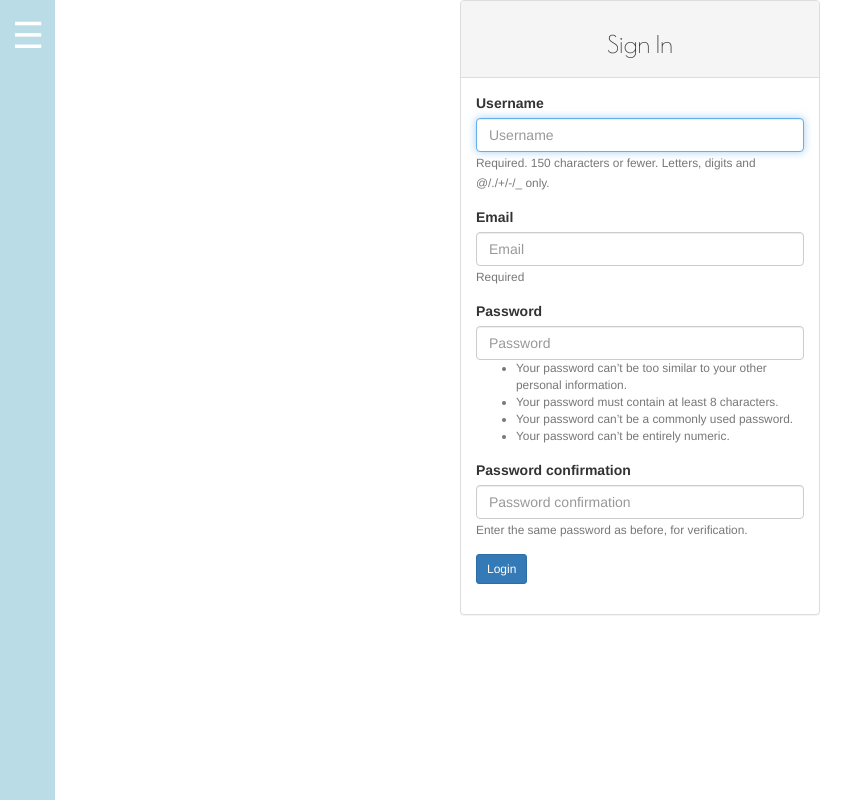
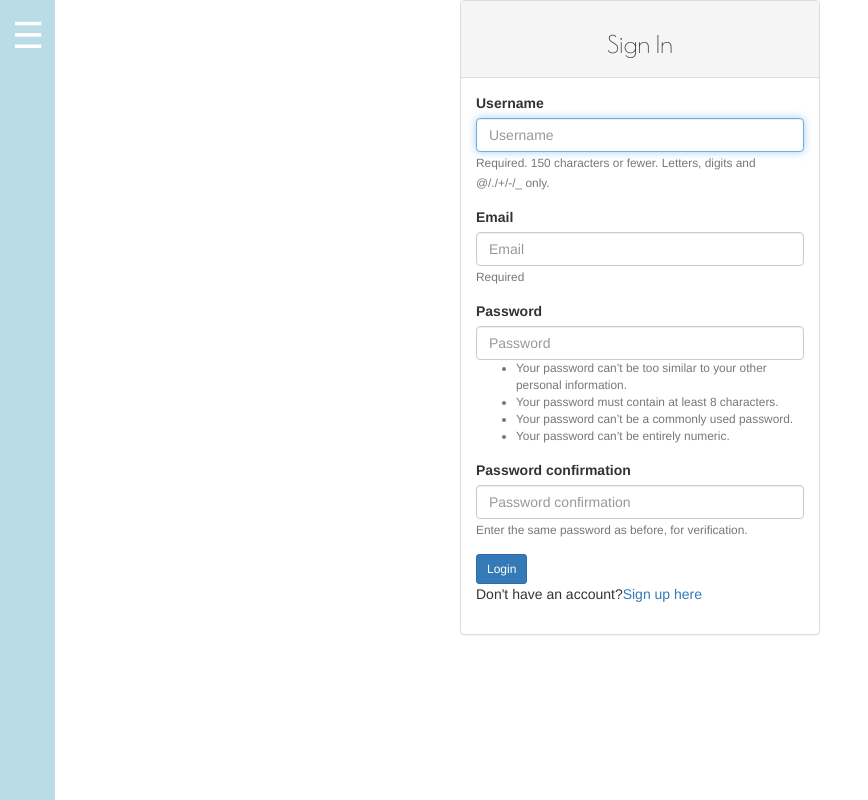
Before and after one commit to leskeylevy/majirani, a Django app: template neighbourhood/templates/registration/login.html in a window 1280 px wide. Shown: the whole page, without its empty margins (0-868 px from the left). Run offline with Django 3.2, Linux system fonts and the light colour scheme; the template is opened without the code that fills it: values that come from a table or form of the project are taken from there, others are empty; some libraries are stand-ins or nearby versions.

Commit message:
at friday around 2000hrs my app is working,login logout registration and all models available for use

```diff
--- a/neighbourhood/templates/registration/login.html
+++ b/neighbourhood/templates/registration/login.html
@@ -22,6 +22,8 @@
 
             <div class="form-group">
               <input type="submit" class="btn btn-primary btn-sm" value="Login">
+              <p>Don't have an account?<a href="/signup">Sign up here</a></p>
+
             </div>
 
             <input type="hidden" name="next" value="{{next}}">
```
Also changed, not shown: neighbourhood/migrations/0002_auto_20181019_2003.py (added).
